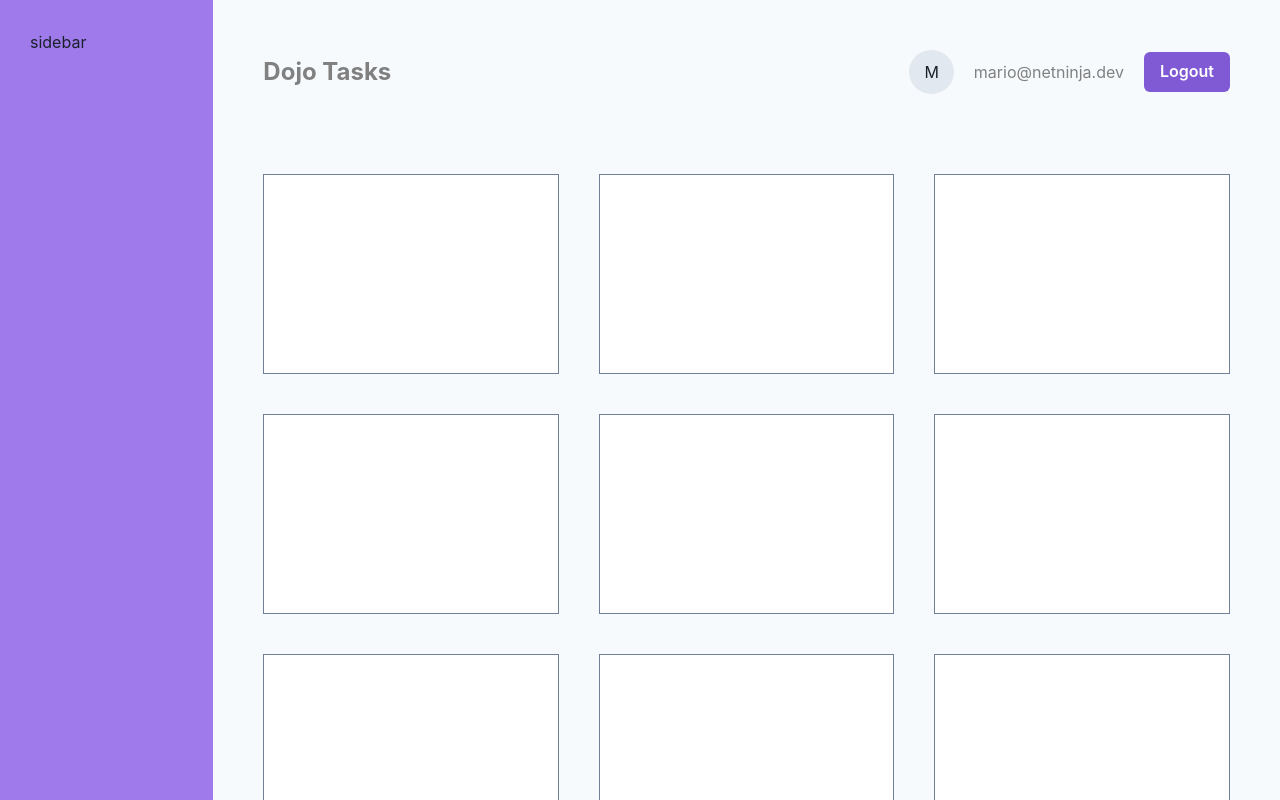
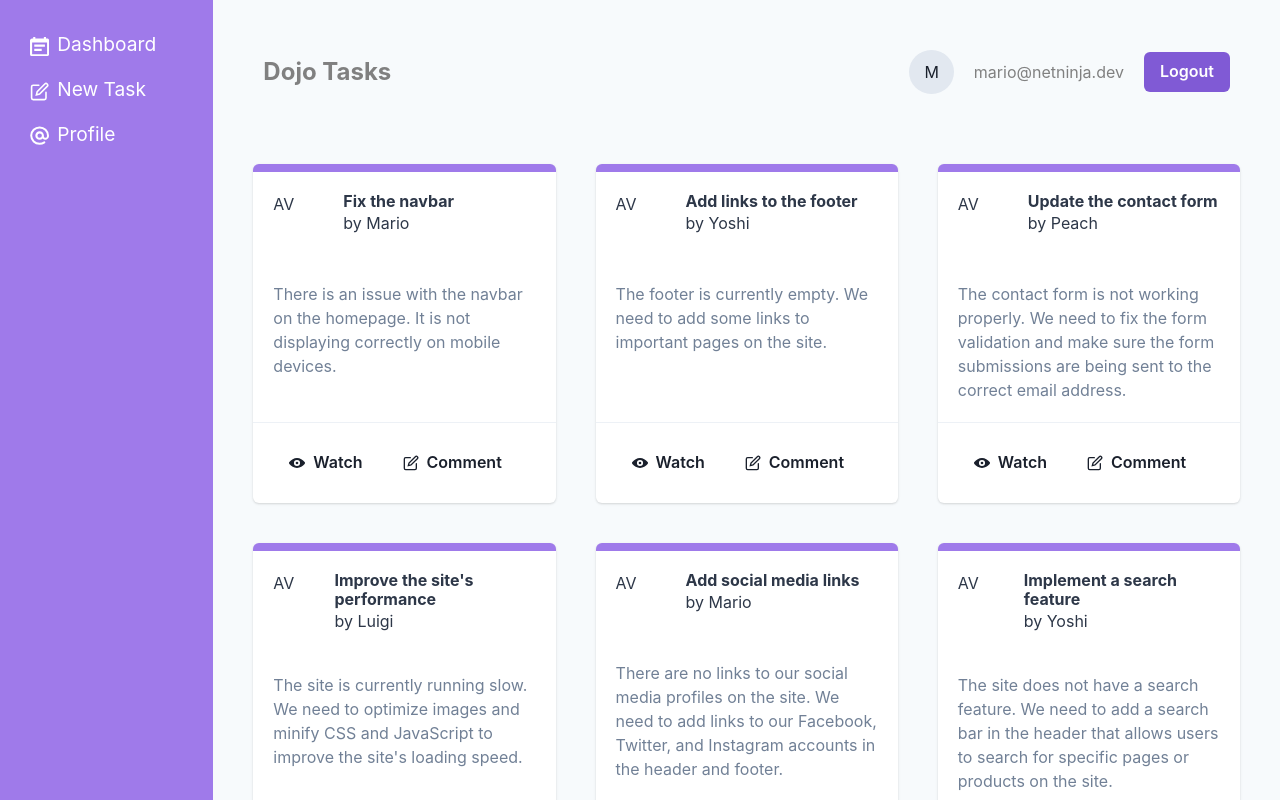
Before and after one commit to Intigam-M/chakra-ui-dojo-tasks, a React (Vite) app: page / in a window 1280 px wide. Shown: the top 800 px of the page. Built offline with nearby package versions, Linux system fonts and the light colour scheme; data requests are answered from the project's data file.

Commit message:
Add Chakra UI Icons and JSON Server dependencies, and update RootLayout and Dashboard components

```diff
--- a/package.json
+++ b/package.json
@@ -9,10 +9,12 @@
     "preview": "vite preview"
   },
   "dependencies": {
+    "@chakra-ui/icons": "^2.1.1",
     "@chakra-ui/react": "^2.4.6",
     "@emotion/react": "^11.10.5",
     "@emotion/styled": "^11.10.5",
     "framer-motion": "^8.3.3",
+    "json-server": "^1.0.0-alpha.13",
     "react": "^18.2.0",
     "react-dom": "^18.2.0",
     "react-router-dom": "^6.6.1"
--- a/src/App.jsx
+++ b/src/App.jsx
@@ -7,7 +7,7 @@
 
   // layouts and pages
   import RootLayout from './layouts/RootLayout'
-import Dashboard from './pages/Dashboard'
+  import Dashboard, { tasksLoader } from './pages/Dashboard'
   import Create from './pages/Create'
   import Profile from './pages/Profile'
 
@@ -15,7 +15,7 @@
   const router = createBrowserRouter(
     createRoutesFromElements(
       <Route path="/" element={<RootLayout />}>
-      <Route index element={<Dashboard />} />
+        <Route index element={<Dashboard />} loader={tasksLoader} />
         <Route path="create" element={<Create />} />
         <Route path="profile" element={<Profile />} />
       </Route>
--- /dev/null
+++ b/src/components/Sidebar.jsx
@@ -0,0 +1,29 @@
+import { List, ListItem, ListIcon } from "@chakra-ui/react"
+import { CalendarIcon, EditIcon, AtSignIcon } from '@chakra-ui/icons'
+import { NavLink } from "react-router-dom"
+
+
+export default function Sidebar() {
+  return (
+    <List color="white" fontSize="1.2em" spacing={4}>
+      <ListItem>
+        <NavLink to="/">
+          <ListIcon as={CalendarIcon} color="white" />
+          Dashboard
+        </NavLink>
+      </ListItem>
+      <ListItem>
+        <NavLink to="create">
+          <ListIcon as={EditIcon} color="white" />
+          New Task
+        </NavLink>
+      </ListItem>
+      <ListItem>
+        <NavLink to="profile">
+          <ListIcon as={AtSignIcon} color="white" />
+          Profile
+        </NavLink>
+      </ListItem>
+    </List>
+  )
+}
--- a/src/layouts/RootLayout.jsx
+++ b/src/layouts/RootLayout.jsx
@@ -3,6 +3,7 @@
 
 // components
 import Navbar from "../components/Navbar"
+import Sidebar from "../components/Sidebar"
 
 export default function RootLayout() {
     return (
@@ -15,7 +16,7 @@
                 minHeight={{ lg: '100vh' }}
                 p={{ base: '20px', lg: '30px' }}
             >
-        <span>sidebar</span>
+                <Sidebar />
             </GridItem>
 
             {/* main content & navbar */}
--- a/src/pages/Dashboard.jsx
+++ b/src/pages/Dashboard.jsx
@@ -1,23 +1,61 @@
-import { Box, SimpleGrid, Text } from "@chakra-ui/react";
+import { EditIcon, ViewIcon } from "@chakra-ui/icons"
+import {
+  Box,
+  SimpleGrid,
+  Text,
+  Flex,
+  Heading,
+  Card,
+  CardHeader,
+  CardBody,
+  CardFooter,
+  HStack,
+  Divider,
+  Button
+} from "@chakra-ui/react"
+import { useLoaderData } from "react-router-dom"
 
 export default function Dashboard() {
+  const tasks = useLoaderData()
 
   return (
-    <SimpleGrid p="10px" columns={4} spacing={10} minChildWidth={250}>
-      <Box bg="white" height="200px" border="1px solid" borderColor='gray.500'></Box>
-      <Box bg="white" height="200px" border="1px solid" borderColor='gray.500'></Box>
-      <Box bg="white" height="200px" border="1px solid" borderColor='gray.500'></Box>
-      <Box bg="white" height="200px" border="1px solid" borderColor='gray.500'></Box>
+    <SimpleGrid spacing={10} minChildWidth={300}>
+      {tasks && tasks.map(task => (
+        <Card key={task.id} borderTop="8px" borderColor="purple.400" bg="white">
 
-      <Box bg="white" height="200px" border="1px solid" borderColor='gray.500'></Box>
-      <Box bg="white" height="200px" border="1px solid" borderColor='gray.500'></Box>
-      <Box bg="white" height="200px" border="1px solid" borderColor='gray.500'></Box>
-      <Box bg="white" height="200px" border="1px solid" borderColor='gray.500'></Box>
+          <CardHeader color="gray.700">
+            <Flex gap={5}>
+              <Box w="50px" h="50px">
+                <Text>AV</Text>
+              </Box>
+              <Box>
+                <Heading as="h3" size="sm">{task.title}</Heading>
+                <Text>by {task.author}</Text>
+              </Box>
+            </Flex>
+          </CardHeader>
 
-      <Box bg="white" height="200px" border="1px solid" borderColor='gray.500'></Box>
-      <Box bg="white" height="200px" border="1px solid" borderColor='gray.500'></Box>
-      <Box bg="white" height="200px" border="1px solid" borderColor='gray.500'></Box>
-      <Box bg="white" height="200px" border="1px solid" borderColor='gray.500'></Box>
+          <CardBody color="gray.500">
+            <Text>{task.description}</Text>
+          </CardBody>
+
+          <Divider borderColor="gray.200" />
+
+          <CardFooter>
+            <HStack>
+              <Button variant="ghost" leftIcon={<ViewIcon />}>Watch</Button>
+              <Button variant="ghost" leftIcon={<EditIcon />}>Comment</Button>
+            </HStack>
+          </CardFooter>
+
+        </Card>
+      ))}
     </SimpleGrid>
   )
 }
+
+export const tasksLoader = async () => {
+  const res = await fetch('http://localhost:3000/tasks')
+
+  return res.json()
+}
```
Also changed, not shown: 1 other file (tests, documents, lock files or other folders). Lines whose indentation alone changed are shown as unchanged.
